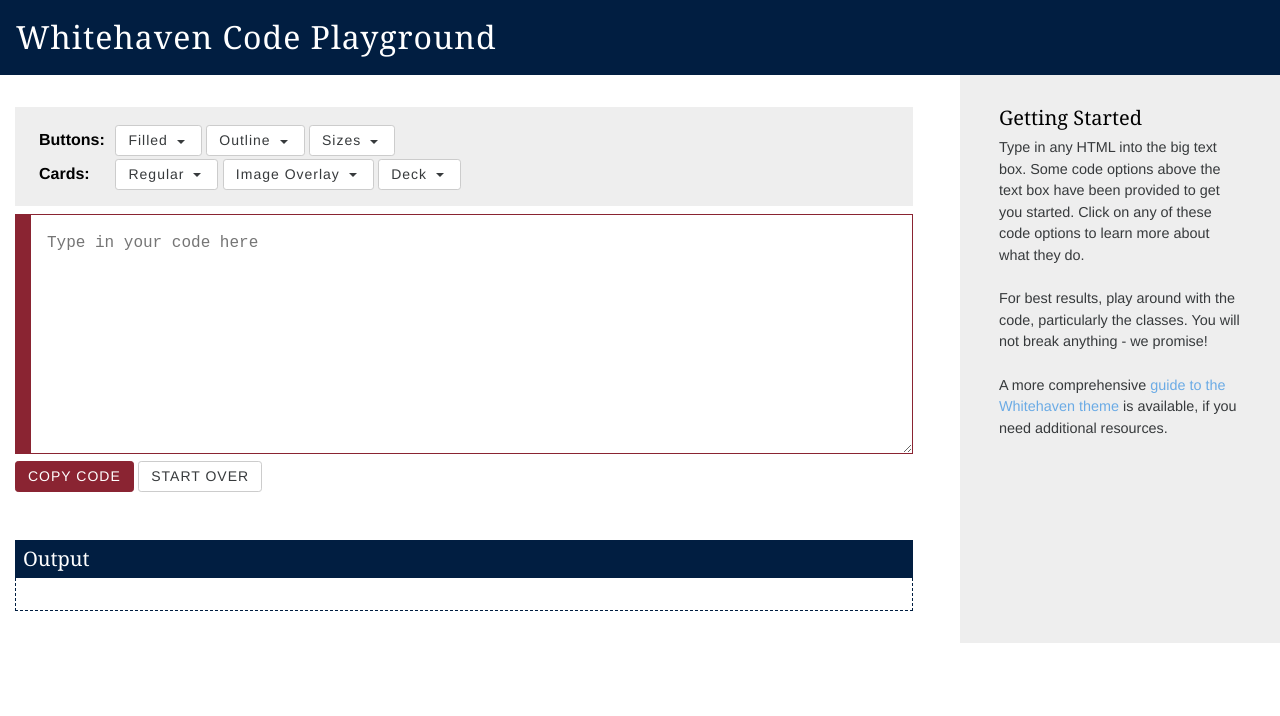
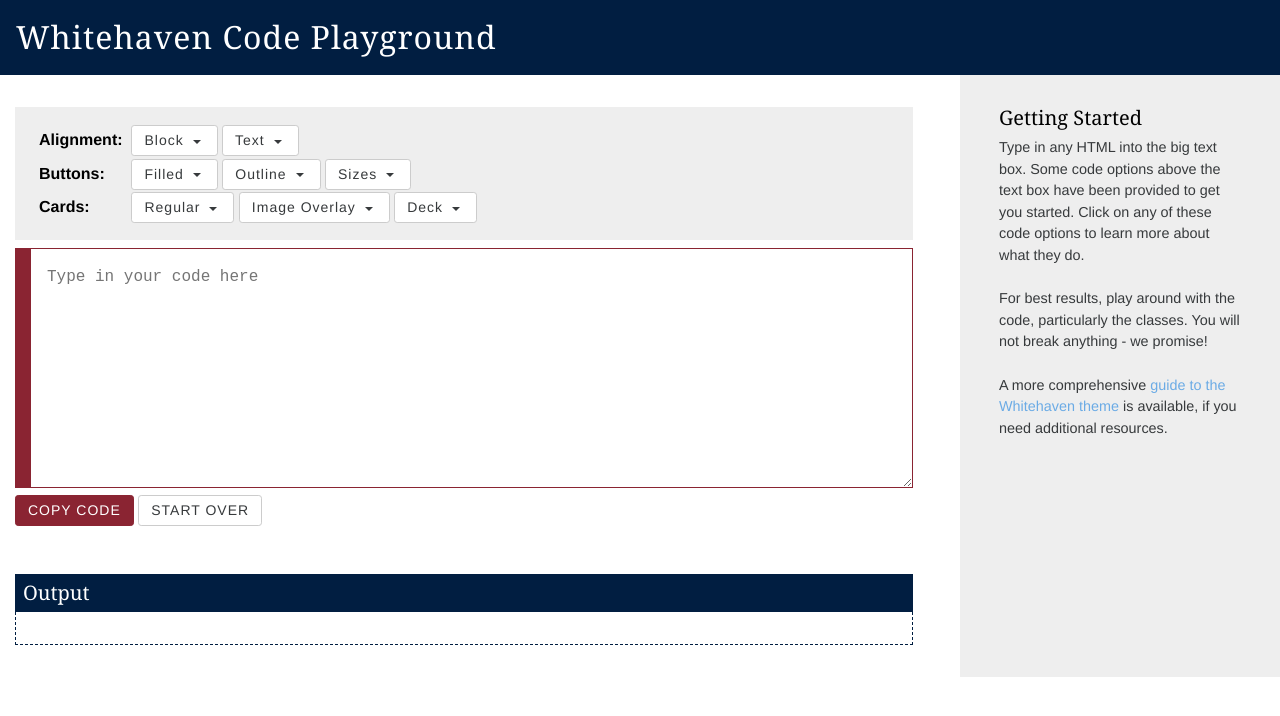
Before and after one commit to georgetown-university/whitehaven-playground, a Jekyll site: the page built from index.md, in a window 1280 px wide. Shown: the top 716 px of the page. Built offline with Jekyll 4.4.1, drawn with Linux system fonts in a browser that asks for light colours.

Commit message:
Adding alignment example code

```diff
--- a/_includes/code-options.html
+++ b/_includes/code-options.html
@@ -1,4 +1,40 @@
 <div id="options">
+
+  <div class="row">
+    <div class="col-xs-12">
+      <h2>Alignment:</h2>
+
+      <!--
+       ** Block Alignment **
+      -->
+
+      <div class="dropdown">
+        <button class="btn btn-sm btn-secondary dropdown-toggle" id="alignment-block" data-docid="alignment-block" data-toggle="dropdown" aria-haspopup="true" aria-expanded="false">
+          Block
+        </button>
+        <div class="dropdown-menu" aria-labelledby="alignment-block">
+          <a class="dropdown-item" href="#" data-option="alignment-block-left">Left pull block</a>
+          <a class="dropdown-item" href="#" data-option="alignment-block-right">Right pull block</a>
+          <a class="dropdown-item" href="#" data-option="alignment-floatfix">Floatfix</a>
+        </div>
+      </div>
+
+      <!--
+       ** Text Alignment **
+      -->
+      <div class="dropdown">
+        <button class="btn btn-sm btn-secondary dropdown-toggle" id="alignment-text" data-docid="alignment-text" data-toggle="dropdown" aria-haspopup="true" aria-expanded="false">
+          Text
+        </button>
+        <div class="dropdown-menu" aria-labelledby="alignment-text">
+          <a class="dropdown-item" href="#" data-option="alignment-text-left">Left</a>
+          <a class="dropdown-item" href="#" data-option="alignment-text-center">Center</a>
+          <a class="dropdown-item" href="#" data-option="alignment-text-right">Right</a>
+        </div>
+      </div>
+
+    </div><!-- /.col-xs-12 -->
+  </div><!-- /.row -->
 
   <div class="row">
     <div class="col-xs-12">
@@ -68,15 +104,15 @@
       -->
 
       <div class="dropdown">
-        <button class="btn btn-sm btn-secondary dropdown-toggle" data-docid="cards" data-toggle="dropdown" aria-haspopup="true" aria-expanded="false">
+        <button class="btn btn-sm btn-secondary dropdown-toggle" id="card-regular" data-docid="cards" data-toggle="dropdown" aria-haspopup="true" aria-expanded="false">
           Regular
         </button>
-        <div class="dropdown-menu" aria-labelledby="cards">
-          <a class="dropdown-item" href="#" data-option="card-blocklinks">Block Links</a>
-          <a class="dropdown-item" href="#" data-option="card-bulletlinks">Bullet Links</a>
-          <a class="dropdown-item" href="#" data-option="card-callout">Callout</a>
-          <a class="dropdown-item" href="#" data-option="card-notice">Notice</a>
-          <a class="dropdown-item" href="#" data-option="card-profile">Profile</a>
+        <div class="dropdown-menu" aria-labelledby="card-regular">
+          <a class="dropdown-item" href="#" data-option="card-regular-blocklinks">Block Links</a>
+          <a class="dropdown-item" href="#" data-option="card-regular-bulletlinks">Bullet Links</a>
+          <a class="dropdown-item" href="#" data-option="card-regular-callout">Callout</a>
+          <a class="dropdown-item" href="#" data-option="card-regular-notice">Notice</a>
+          <a class="dropdown-item" href="#" data-option="card-regular-profile">Profile</a>
         </div>
       </div>
 
@@ -84,23 +120,23 @@
        ** Image Overlay Cards **
       -->
       <div class="dropdown">
-        <button class="btn btn-sm btn-secondary dropdown-toggle" data-docid="imgovrlay" data-toggle="dropdown" aria-haspopup="true" aria-expanded="false">
+        <button class="btn btn-sm btn-secondary dropdown-toggle" id="card-imgovrlay" data-docid="imgovrlay" data-toggle="dropdown" aria-haspopup="true" aria-expanded="false">
           Image Overlay
         </button>
-        <div class="dropdown-menu" aria-labelledby="cards">
-          <a class="dropdown-item" href="#" data-option="imgovrlay-topleft">Top Left</a>
-          <a class="dropdown-item" href="#" data-option="imgovrlay-topcenter">Top Center</a>
-          <a class="dropdown-item" href="#" data-option="imgovrlay-topright">Top Right</a>
-          <a class="dropdown-item" href="#" data-option="imgovrlay-middleleft">Middle Left</a>
-          <a class="dropdown-item" href="#" data-option="imgovrlay-middlecenter">Middle Center</a>
-          <a class="dropdown-item" href="#" data-option="imgovrlay-middleright">Middle Right</a>
-          <a class="dropdown-item" href="#" data-option="imgovrlay-bottomleft">Bottom Left</a>
-          <a class="dropdown-item" href="#" data-option="imgovrlay-bottomcenter">Bottom Center</a>
-          <a class="dropdown-item" href="#" data-option="imgovrlay-bottomright">Bottom Right</a>
-          <a class="dropdown-item" href="#" data-option="imgovrlay-largetop">Large Top</a>
-          <a class="dropdown-item" href="#" data-option="imgovrlay-largemiddle">Large Middle</a>
-          <a class="dropdown-item" href="#" data-option="imgovrlay-largebottom">Large Bottom</a>
-          <a class="dropdown-item" href="#" data-option="imgovrlay-faded">Faded</a>
+        <div class="dropdown-menu" aria-labelledby="card-imgovrlay">
+          <a class="dropdown-item" href="#" data-option="card-imgovrlay-topleft">Top Left</a>
+          <a class="dropdown-item" href="#" data-option="card-imgovrlay-topcenter">Top Center</a>
+          <a class="dropdown-item" href="#" data-option="card-imgovrlay-topright">Top Right</a>
+          <a class="dropdown-item" href="#" data-option="card-imgovrlay-middleleft">Middle Left</a>
+          <a class="dropdown-item" href="#" data-option="card-imgovrlay-middlecenter">Middle Center</a>
+          <a class="dropdown-item" href="#" data-option="card-imgovrlay-middleright">Middle Right</a>
+          <a class="dropdown-item" href="#" data-option="card-imgovrlay-bottomleft">Bottom Left</a>
+          <a class="dropdown-item" href="#" data-option="card-imgovrlay-bottomcenter">Bottom Center</a>
+          <a class="dropdown-item" href="#" data-option="card-imgovrlay-bottomright">Bottom Right</a>
+          <a class="dropdown-item" href="#" data-option="card-imgovrlay-largetop">Large Top</a>
+          <a class="dropdown-item" href="#" data-option="card-imgovrlay-largemiddle">Large Middle</a>
+          <a class="dropdown-item" href="#" data-option="card-imgovrlay-largebottom">Large Bottom</a>
+          <a class="dropdown-item" href="#" data-option="card-imgovrlay-faded">Faded</a>
         </div>
       </div>
 
@@ -108,12 +144,12 @@
        ** Card Decks **
       -->
       <div class="dropdown">
-        <button class="btn btn-sm btn-secondary dropdown-toggle" data-docid="deck" data-toggle="dropdown" aria-haspopup="true" aria-expanded="false">
+        <button class="btn btn-sm btn-secondary dropdown-toggle" id="card-deck" data-docid="deck" data-toggle="dropdown" aria-haspopup="true" aria-expanded="false">
           Deck
         </button>
-        <div class="dropdown-menu" aria-labelledby="cards">
-          <a class="dropdown-item" href="#" data-option="deck-regular">Regular</a>
-          <a class="dropdown-item" href="#" data-option="deck-two">Two Per Row</a>
+        <div class="dropdown-menu" aria-labelledby="card-deck">
+          <a class="dropdown-item" href="#" data-option="card-deck-regular">Regular</a>
+          <a class="dropdown-item" href="#" data-option="card-deck-two">Two Per Row</a>
         </div>
       </div>
 
--- a/_includes/code-templates.html
+++ b/_includes/code-templates.html
@@ -1,3 +1,42 @@
+<!--
+ ** Alignment: Block **
+-->
+
+<script id="alignment-block-left" type="text/template">
+<img class="pull-md-left m-r-1 m-b-1" alt="[ALT]" src="http://placekitten.com/100/100" />
+<p>Lorem ipsum dolor sit amet, consectetur adipiscing elit. Sed aliquet turpis ex. Proin porta id augue id euismod. Donec ut mauris ultricies, eleifend ligula ac, facilisis ipsum. Pellentesque a condimentum enim. Vivamus rhoncus nisl arcu, et placerat est laoreet nec. </p>
+</script>
+
+<script id="alignment-block-right" type="text/template">
+<img class="pull-md-right m-l-1 m-b-1" alt="[ALT]" src="http://placekitten.com/100/100" />
+<p>Lorem ipsum dolor sit amet, consectetur adipiscing elit. Sed aliquet turpis ex. Proin porta id augue id euismod. Donec ut mauris ultricies, eleifend ligula ac, facilisis ipsum. Pellentesque a condimentum enim. Vivamus rhoncus nisl arcu, et placerat est laoreet nec. </p>
+</script>
+
+<script id="alignment-floatfix" type="text/template">
+<img class="pull-md-left m-r-1 m-b-1" alt="[ALT]" src="http://placekitten.com/100/100" />
+<ul class="floatfix">
+  <li>[CONTENT]</li>
+  <li>[CONTENT]</li>
+  <li>[CONTENT]</li>
+</ul>
+</script>
+
+<!--
+ ** Alignment: Text **
+-->
+
+<script id="alignment-text-left" type="text/template">
+<p class="text-xs-left">[CONTENT]</p>
+</script>
+
+<script id="alignment-text-center" type="text/template">
+<p class="text-xs-center">[CONTENT]</p>
+</script>
+
+<script id="alignment-text-right" type="text/template">
+<p class="text-xs-right">[CONTENT]</p>
+</script>
+
 <!--
  ** Buttons: Filled **
 -->
@@ -91,7 +130,7 @@
 </div>
 </script>
 
-<script id="card-bulletlinks" type="text/template">
+<script id="card-regular-bulletlinks" type="text/template">
 <div class="card">
   <div class="card-block">
     <h3 class="card-title">[TITLE]</h3>
@@ -104,7 +143,7 @@
 </div>
 </script>
 
-<script id="card-callout" type="text/template">
+<script id="card-regular-callout" type="text/template">
 <div class="card">
   <div class="card-block">
     <p class="card-text">[TEXT]</p>
@@ -112,7 +151,7 @@
 </div>
 </script>
 
-<script id="card-notice" type="text/template">
+<script id="card-regular-notice" type="text/template">
 <div class="card card-danger card-inverse">
   <div class="card-block">
     <p class="card-text">[TEXT]</p>
@@ -120,7 +159,7 @@
 </div>
 </script>
 
-<script id="card-profile" type="text/template">
+<script id="card-regular-profile" type="text/template">
 <div class="card">
   <h3 class="card-header">[TEXT]</h3>
   <img alt="[ALT]" src="http://placekitten.com/300/300" />
@@ -135,7 +174,7 @@
  ** Image Overlay Cards **
 -->
 
-<script id="imgovrlay-topleft" type="text/template">
+<script id="card-imgovrlay-topleft" type="text/template">
 <div class="card">
   <img class="card-img" alt="[ALT]" src="http://placekitten.com/900/900" />
   <div class="card-img-overlay position">
@@ -146,7 +185,7 @@
 </div>
 </script>
 
-<script id="imgovrlay-topcenter" type="text/template">
+<script id="card-imgovrlay-topcenter" type="text/template">
 <div class="card">
   <img class="card-img" alt="[ALT]" src="http://placekitten.com/900/900" />
   <div class="card-img-overlay position">
@@ -157,7 +196,7 @@
 </div>
 </script>
 
-<script id="imgovrlay-topright" type="text/template">
+<script id="card-imgovrlay-topright" type="text/template">
 <div class="card">
   <img class="card-img" alt="[ALT]" src="http://placekitten.com/900/900" />
   <div class="card-img-overlay position">
@@ -168,7 +207,7 @@
 </div>
 </script>
 
-<script id="imgovrlay-middleleft" type="text/template">
+<script id="card-imgovrlay-middleleft" type="text/template">
 <div class="card">
   <img class="card-img" alt="[ALT]" src="http://placekitten.com/900/900" />
   <div class="card-img-overlay position">
@@ -179,7 +218,7 @@
 </div>
 </script>
 
-<script id="imgovrlay-middlecenter" type="text/template">
+<script id="card-imgovrlay-middlecenter" type="text/template">
 <div class="card">
   <img class="card-img" alt="[ALT]" src="http://placekitten.com/900/900" />
   <div class="card-img-overlay position">
@@ -190,7 +229,7 @@
 </div>
 </script>
 
-<script id="imgovrlay-middleright" type="text/template">
+<script id="card-imgovrlay-middleright" type="text/template">
 <div class="card">
   <img class="card-img" alt="[ALT]" src="http://placekitten.com/900/900" />
   <div class="card-img-overlay position">
@@ -201,7 +240,7 @@
 </div>
 </script>
 
-<script id="imgovrlay-bottomleft" type="text/template">
+<script id="card-imgovrlay-bottomleft" type="text/template">
 <div class="card">
   <img class="card-img" alt="[ALT]" src="http://placekitten.com/900/900" />
   <div class="card-img-overlay position">
@@ -212,7 +251,7 @@
 </div>
 </script>
 
-<script id="imgovrlay-bottomcenter" type="text/template">
+<script id="card-imgovrlay-bottomcenter" type="text/template">
 <div class="card">
   <img class="card-img" alt="[ALT]" src="http://placekitten.com/900/900" />
   <div class="card-img-overlay position">
@@ -223,7 +262,7 @@
 </div>
 </script>
 
-<script id="imgovrlay-bottomright" type="text/template">
+<script id="card-imgovrlay-bottomright" type="text/template">
 <div class="card">
   <img class="card-img" alt="[ALT]" src="http://placekitten.com/900/900" />
   <div class="card-img-overlay position">
@@ -234,7 +273,7 @@
 </div>
 </script>
 
-<script id="imgovrlay-largetop" type="text/template">
+<script id="card-imgovrlay-largetop" type="text/template">
 <div class="card">
   <img class="card-img" alt="[ALT]" src="http://placekitten.com/900/900" />
   <div class="card-img-overlay position">
@@ -245,7 +284,7 @@
 </div>
 </script>
 
-<script id="imgovrlay-largemiddle" type="text/template">
+<script id="card-imgovrlay-largemiddle" type="text/template">
 <div class="card">
   <img class="card-img" alt="[ALT]" src="http://placekitten.com/900/900" />
   <div class="card-img-overlay position">
@@ -256,7 +295,7 @@
 </div>
 </script>
 
-<script id="imgovrlay-largebottom" type="text/template">
+<script id="card-imgovrlay-largebottom" type="text/template">
 <div class="card">
   <img class="card-img" alt="[ALT]" src="http://placekitten.com/900/900" />
   <div class="card-img-overlay position">
@@ -267,7 +306,7 @@
 </div>
 </script>
 
-<script id="imgovrlay-faded" type="text/template">
+<script id="card-imgovrlay-faded" type="text/template">
 <div class="card faded">
   <img class="card-img" alt="[ALT]" src="http://placekitten.com/900/900" />
   <div class="card-img-overlay position">
@@ -282,7 +321,7 @@
  ** Card Decks **
 -->
 
-<script id="deck-regular" type="text/template">
+<script id="card-deck-regular" type="text/template">
 <div class="card-deck">
   <div class="card">
     <div class="card-block">
@@ -305,7 +344,7 @@
 </div>
 </script>
 
-<script id="deck-two" type="text/template">
+<script id="card-deck-two" type="text/template">
 <div class="card-deck two">
   <div class="card">
     <div class="card-block">
--- a/css/main.scss
+++ b/css/main.scss
@@ -63,7 +63,7 @@ header.play-header {
       font-size: 1rem;
       font-weight: bold;
       margin: 0.5rem;
-      width: 4rem;
+      width: 5rem;
     }
 
     .dropdown {
--- a/index.md
+++ b/index.md
@@ -38,4 +38,20 @@ documentation:
       Card Decks group several Cards together, for when a collection of callouts is required. Any of the Card styles  can be used inside the Card Deck, as long as the outer container is a <em>div.card-deck</em> and the inner boxes are <em>div.card</em>.
 
       There is no limit to the number of Cards that can be placed inside a Card Deck, but it works best with a minimum of <strong>two</strong>. There will be a maximum of three cards per row.
+
+  - id: alignment-block
+    title: Block Alignment
+    content: |
+      Bootstrap uses <em>.pull-*-*</em> classes to float elements to the left or right, where content will flow and wrap around it, e.g. an image included in a block of text. It should be used with other utility classes to add consistent spacing around the floated element.
+
+      <strong>Important!</strong> Due to the responsive nature of the website, it is recommended to use the “medium” breakpoint for floated elements, so that the content is instead stacked on smaller screens. Simply floating elements can cause the wrapped text to become unreadable if the screen is too small to contain the floated image and the text.
+
+      If the floated text should not wrap around the pull element – e.g. a list floated against an image – an additional class of <em>.floatfix</em> can produce the desired display.
+
+  - id: alignment-text
+    title: Text Alignment
+    content: |
+      It is not recommended to center- or right-align most content; keeping text left-justified presents a usable and readable experience. However, in cases when center- or right-aligning content is necessary, the following code should be used.
+
+      <strong>Important!</strong> Left-aligned text is the default, but there is an optional class to use, if required.
 ---
```
Also changed, not shown: other parts of _includes/code-templates.html (+2 -2 lines).
